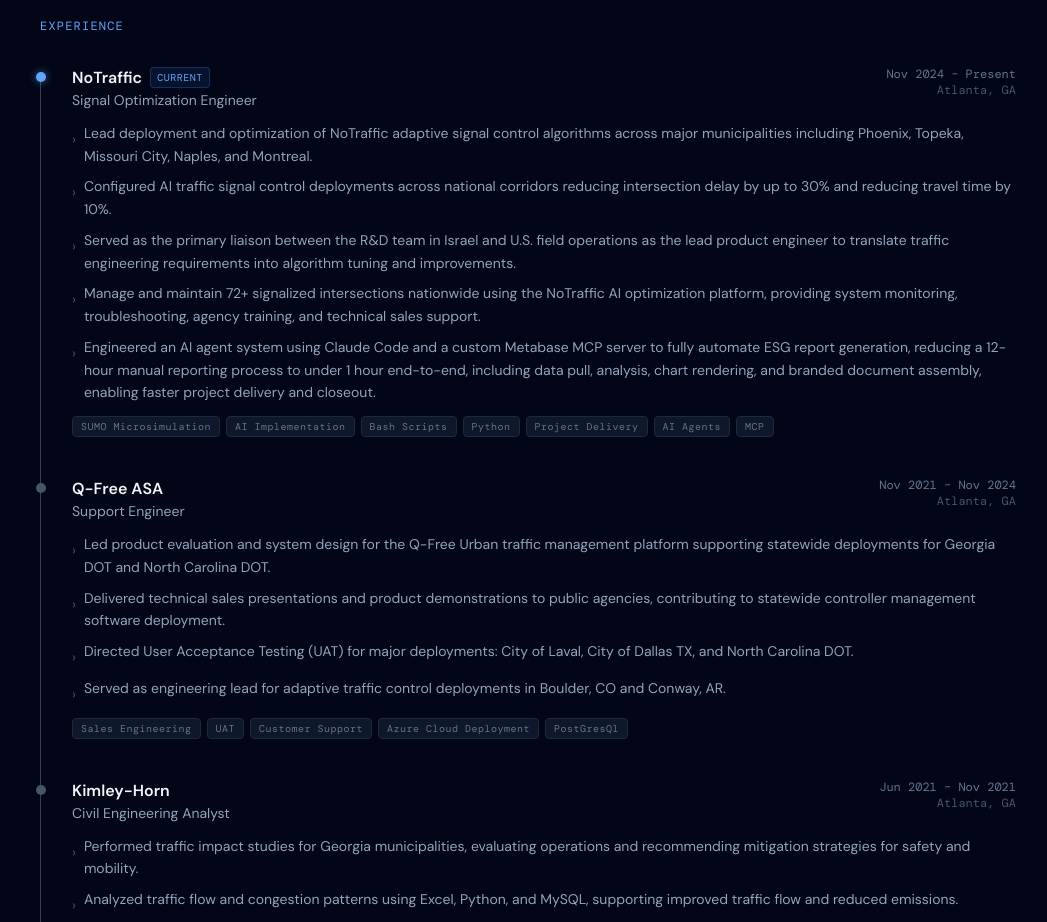
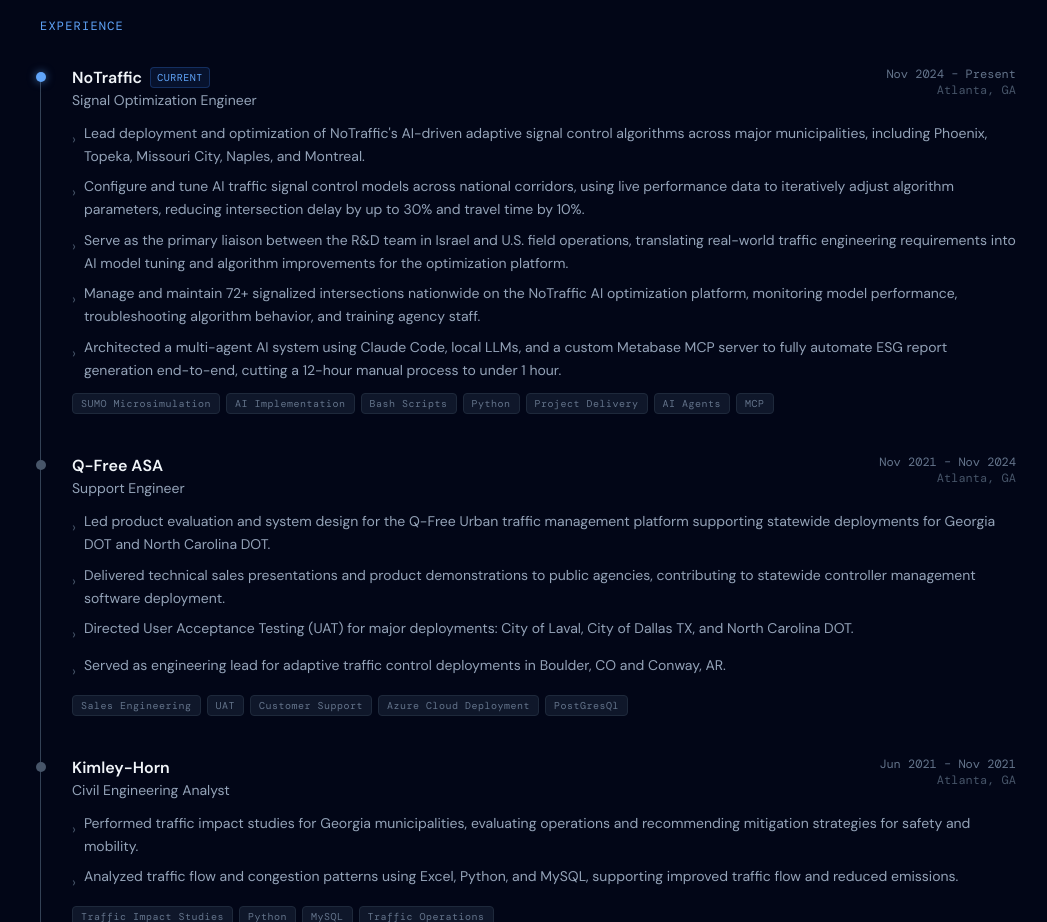
Before and after one commit to shmucas/portfolio, a React (Vite) app: page / in a window 1280 px wide. Shown: the part 1980-2902 px from the top of the page, without its empty margins (112-1159 px from the left). Built offline with nearby package versions, Linux system fonts and the light colour scheme.

Commit message:
Rewrite NoTraffic bullets to emphasize AI implementation
Reframed deployment/support language around AI model tuning, algorithm
optimization, and agentic engineering to better reflect actual scope
of the role.

```diff
--- a/src/components/Experience.jsx
+++ b/src/components/Experience.jsx
@@ -6,11 +6,11 @@
     location: 'Atlanta, GA',
     current: true,
     bullets: [
-      'Lead deployment and optimization of NoTraffic adaptive signal control algorithms across major municipalities including Phoenix, Topeka, Missouri City, Naples, and Montreal.',
-      'Configured AI traffic signal control deployments across national corridors reducing intersection delay by up to 30% and reducing travel time by 10%.',
-      'Served as the primary liaison between the R&D team in Israel and U.S. field operations as the lead product engineer to translate traffic engineering requirements into algorithm tuning and improvements.',
-      'Manage and maintain 72+ signalized intersections nationwide using the NoTraffic AI optimization platform, providing system monitoring, troubleshooting, agency training, and technical sales support.',
-      'Engineered an AI agent system using Claude Code and a custom Metabase MCP server to fully automate ESG report generation, reducing a 12-hour manual reporting process to under 1 hour end-to-end, including data pull, analysis, chart rendering, and branded document assembly, enabling faster project delivery and closeout.',
+      "Lead deployment and optimization of NoTraffic's AI-driven adaptive signal control algorithms across major municipalities, including Phoenix, Topeka, Missouri City, Naples, and Montreal.",
+      'Configure and tune AI traffic signal control models across national corridors, using live performance data to iteratively adjust algorithm parameters, reducing intersection delay by up to 30% and travel time by 10%.',
+      'Serve as the primary liaison between the R&D team in Israel and U.S. field operations, translating real-world traffic engineering requirements into AI model tuning and algorithm improvements for the optimization platform.',
+      'Manage and maintain 72+ signalized intersections nationwide on the NoTraffic AI optimization platform, monitoring model performance, troubleshooting algorithm behavior, and training agency staff.',
+      'Architected a multi-agent AI system using Claude Code, local LLMs, and a custom Metabase MCP server to fully automate ESG report generation end-to-end, cutting a 12-hour manual process to under 1 hour.',
     ],
     tags: ['SUMO Microsimulation', 'AI Implementation', 'Bash Scripts', 'Python', 'Project Delivery', 'AI Agents', 'MCP'],
   },
```
